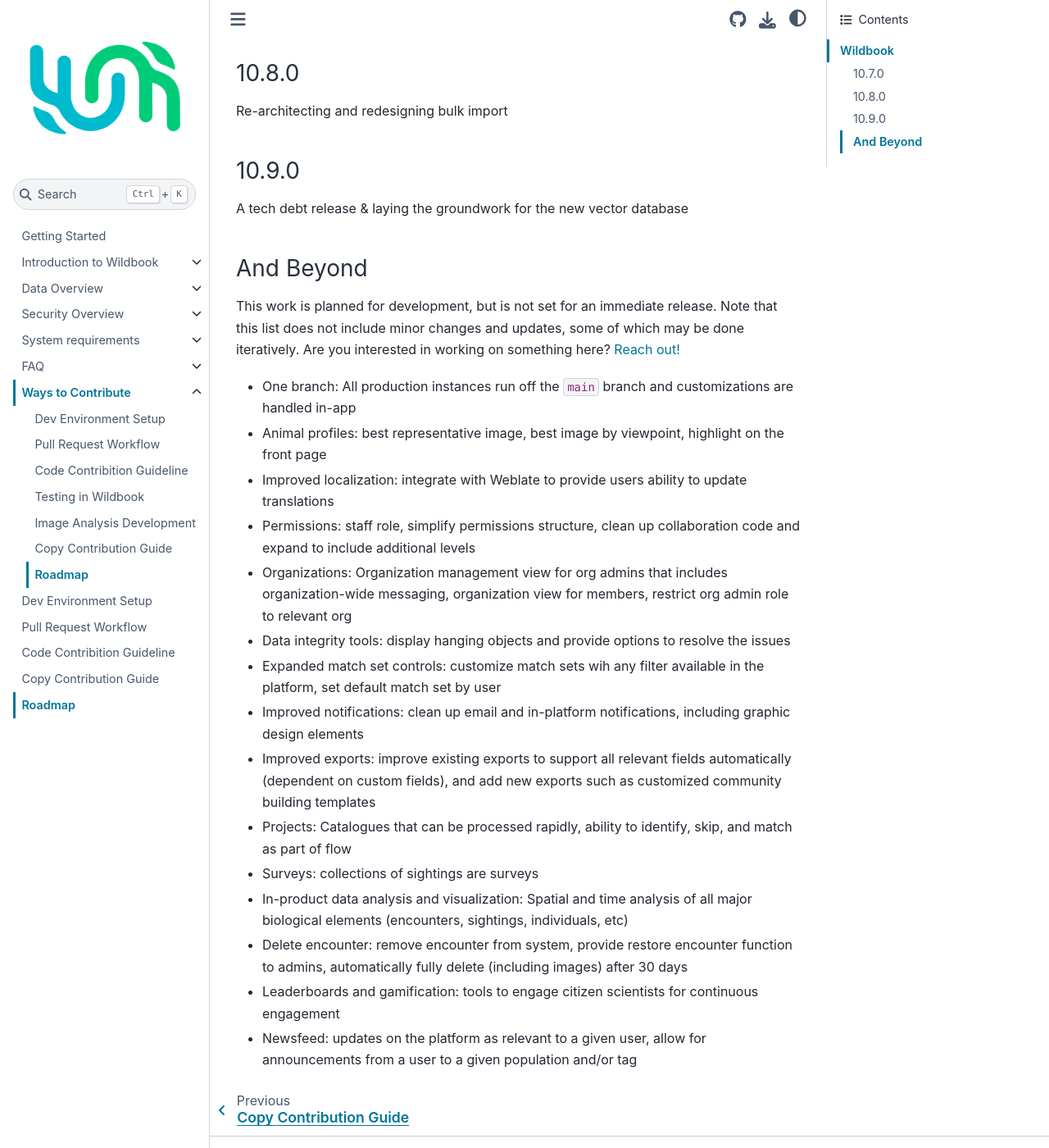
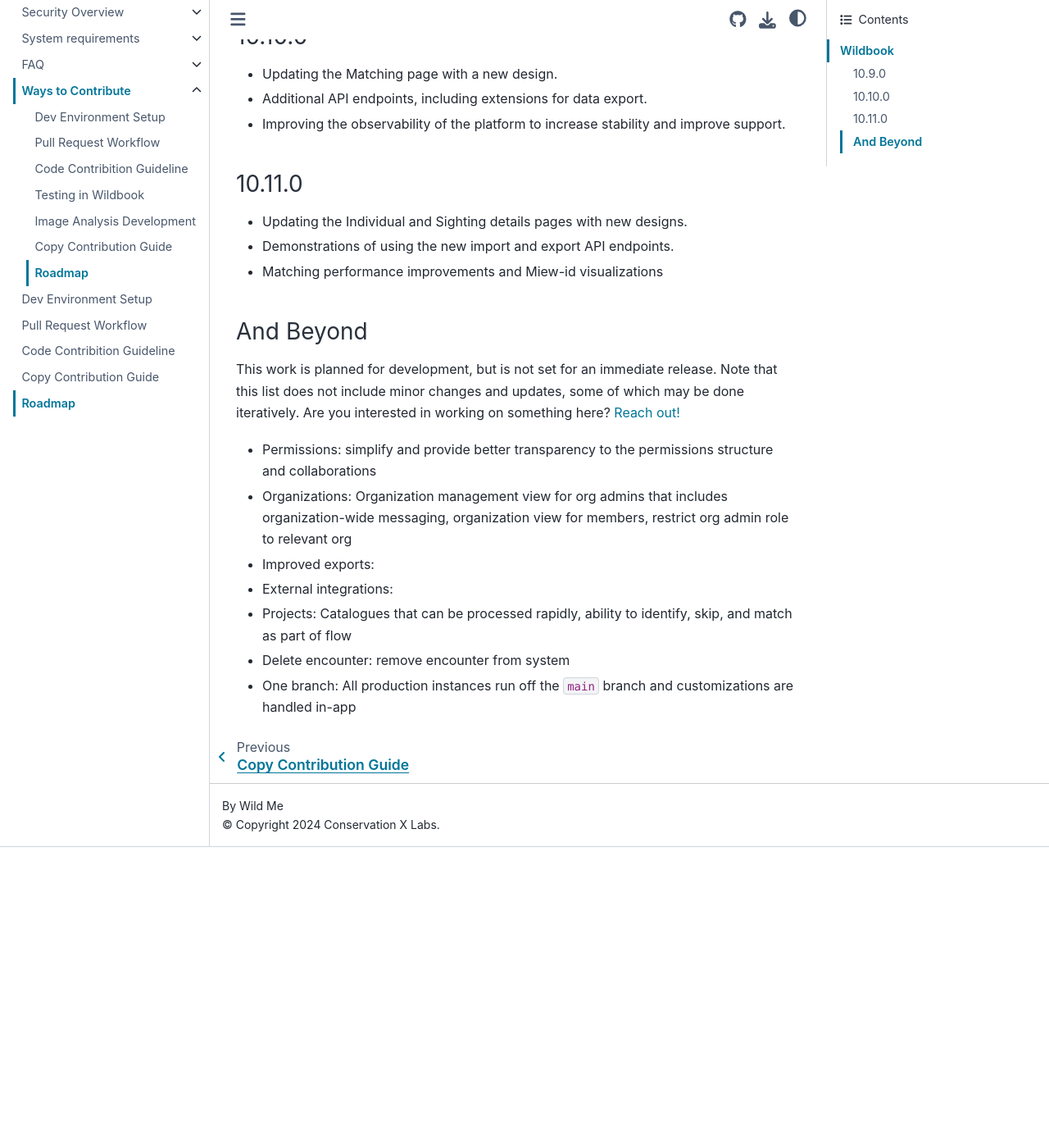
Before and after one commit to WildMeOrg/wildbook-docs, a Sphinx documentation site: the page built from docs/contribute/roadmap.md, in a window 1280 px wide and 1400 px high, scrolled down 583 px. Shown: the whole window at 82% size. Built offline with Sphinx 7.4.7 and the Sphinx Book theme 1.1.4, drawn with Linux system fonts in a browser that asks for light colours; after the commit the page ends 1616 px from its top, so only the background shows below that; some of the changed text lies outside the part shown.

Commit message:
draft updates -> 10.12

```diff
--- a/docs/contribute/roadmap.md
+++ b/docs/contribute/roadmap.md
@@ -4,32 +4,27 @@
 ## Wildbook
 We are working on a improve-and-refresh objective. We want to improve on the user experience of Wildbook users with each release while also making the technology more accessible to the development community and independent installers. As such, we trade off a major feature release with a timeboxed tech debt release.
 
-### 10.7.0
-Tech debt release:
-* Focusing on increasing test coverage
-* Decoupling WBIA
+### 10.9.0
+ - Updating the Encounter details page with a new design.
+ - Laying the groundwork for using a vector database for matching.
 
-### 10.8.0
-Re-architecting and redesigning bulk import
+### 10.10.0
+ - Updating the Matching page with a new design.
+ - Additional API endpoints, including extensions for data export.
+ - Improving the observability of the platform to increase stability and improve support.
 
-### 10.9.0
-A tech debt release & laying the groundwork for the new vector database
+### 10.11.0
+ - Updating the Individual and Sighting details pages with new designs.
+ - Demonstrations of using the new import and export API endpoints.
+ - Matching performance improvements and Miew-id visualizations
 
 ### And Beyond
 This work is planned for development, but is not set for an immediate release. Note that this list does not include minor changes and updates, some of which may be done iteratively. Are you interested in working on something here? [Reach out!](https://discord.gg/zw4tr3RE4R)
 
+* Permissions: simplify and provide better transparency to the permissions structure and collaborations
+* Organizations: Organization management view for org admins that includes organization-wide messaging, organization view for members, restrict org admin role to relevant org
+* Improved exports:
+* External integrations:
+* Projects: Catalogues that can be processed rapidly, ability to identify, skip, and match as part of flow
+* Delete encounter: remove encounter from system
 * One branch: All production instances run off the `main` branch and customizations are handled in-app
-* Animal profiles: best representative image, best image by viewpoint, highlight on the front page
-* Improved localization: integrate with Weblate to provide users ability to update translations
-* Permissions: staff role, simplify permissions structure, clean up collaboration code and expand to include additional levels
-* Organizations: Organization management view for org admins that includes organization-wide messaging, organization view for members, restrict org admin role to relevant org
-* Data integrity tools: display hanging objects and provide options to resolve the issues
-* Expanded match set controls: customize match sets wih any filter available in the platform, set default match set by user
-* Improved notifications: clean up email and in-platform notifications, including graphic design elements
-* Improved exports: improve existing exports to support all relevant fields automatically (dependent on custom fields), and add new exports such as customized community building templates
-* Projects: Catalogues that can be processed rapidly, ability to identify, skip, and match as part of flow
-* Surveys: collections of sightings are surveys
-* In-product data analysis and visualization: Spatial and time analysis of all major biological elements (encounters, sightings, individuals, etc)
-* Delete encounter: remove encounter from system, provide restore encounter function to admins, automatically fully delete (including images) after 30 days
-* Leaderboards and gamification: tools to engage citizen scientists for continuous engagement
-* Newsfeed: updates on the platform as relevant to a given user, allow for announcements from a user to a given population and/or tag
```
